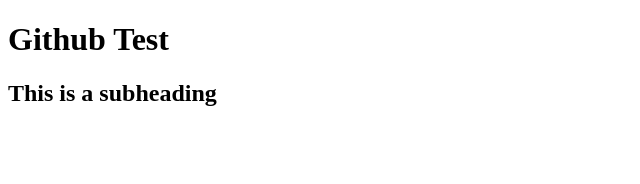
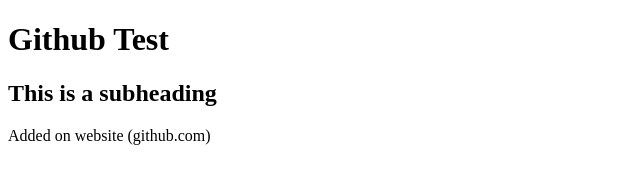
Before and after one commit to stickers66/FirstRepo, a plain HTML site: page index.html in a window 1280 px wide. Shown: the whole page, without its empty margins (0-640 px from the left). Drawn offline with Linux system fonts and the light colour scheme.

Commit message:
Added content from github

```diff
--- a/index.html
+++ b/index.html
@@ -6,5 +6,6 @@
 <body>
 <h1>Github Test</h1>
 <h2>This is a subheading</h2>
+<p>Added on website (github.com)</p>
 </body>
 </htmt>
```
